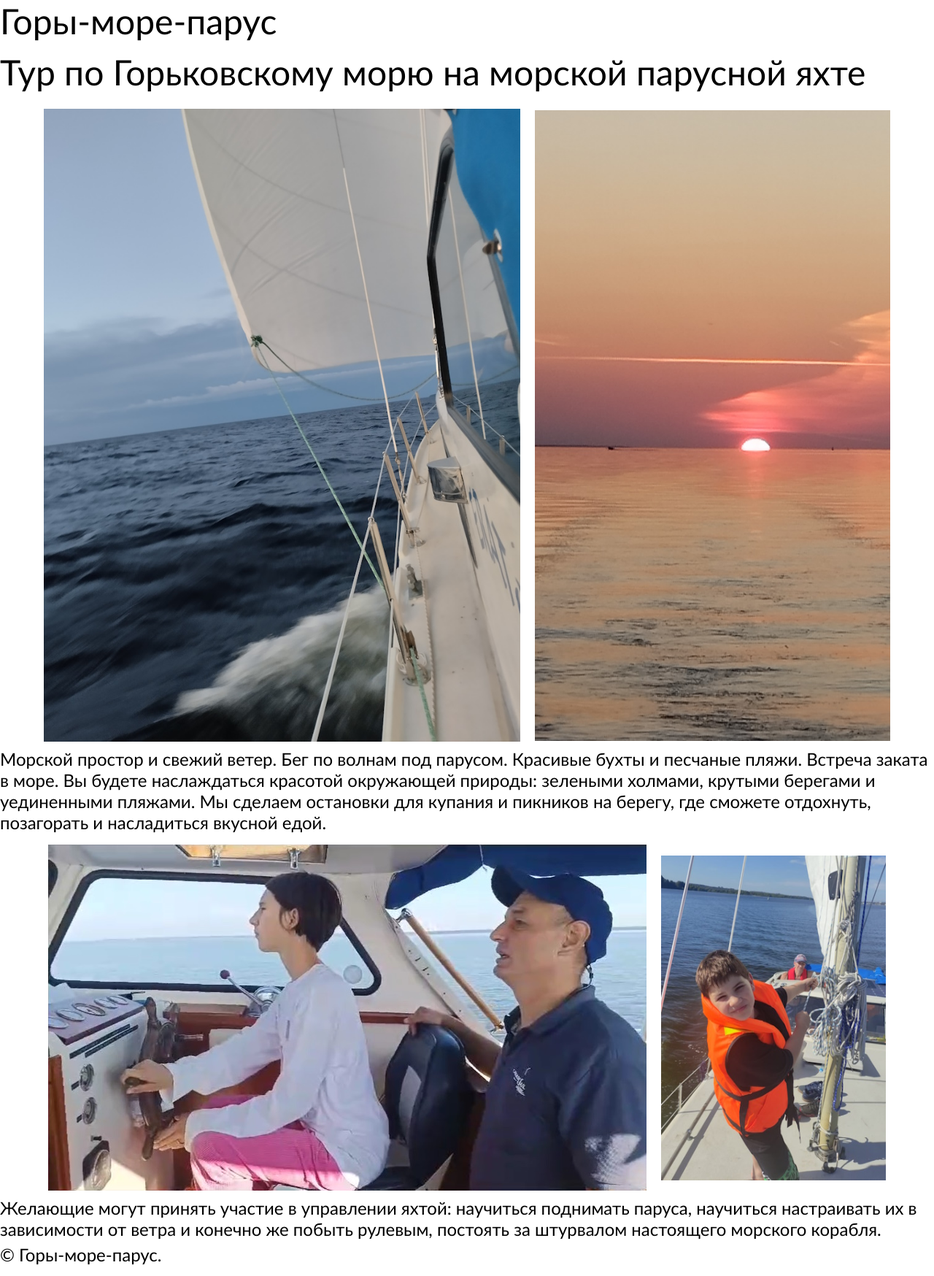
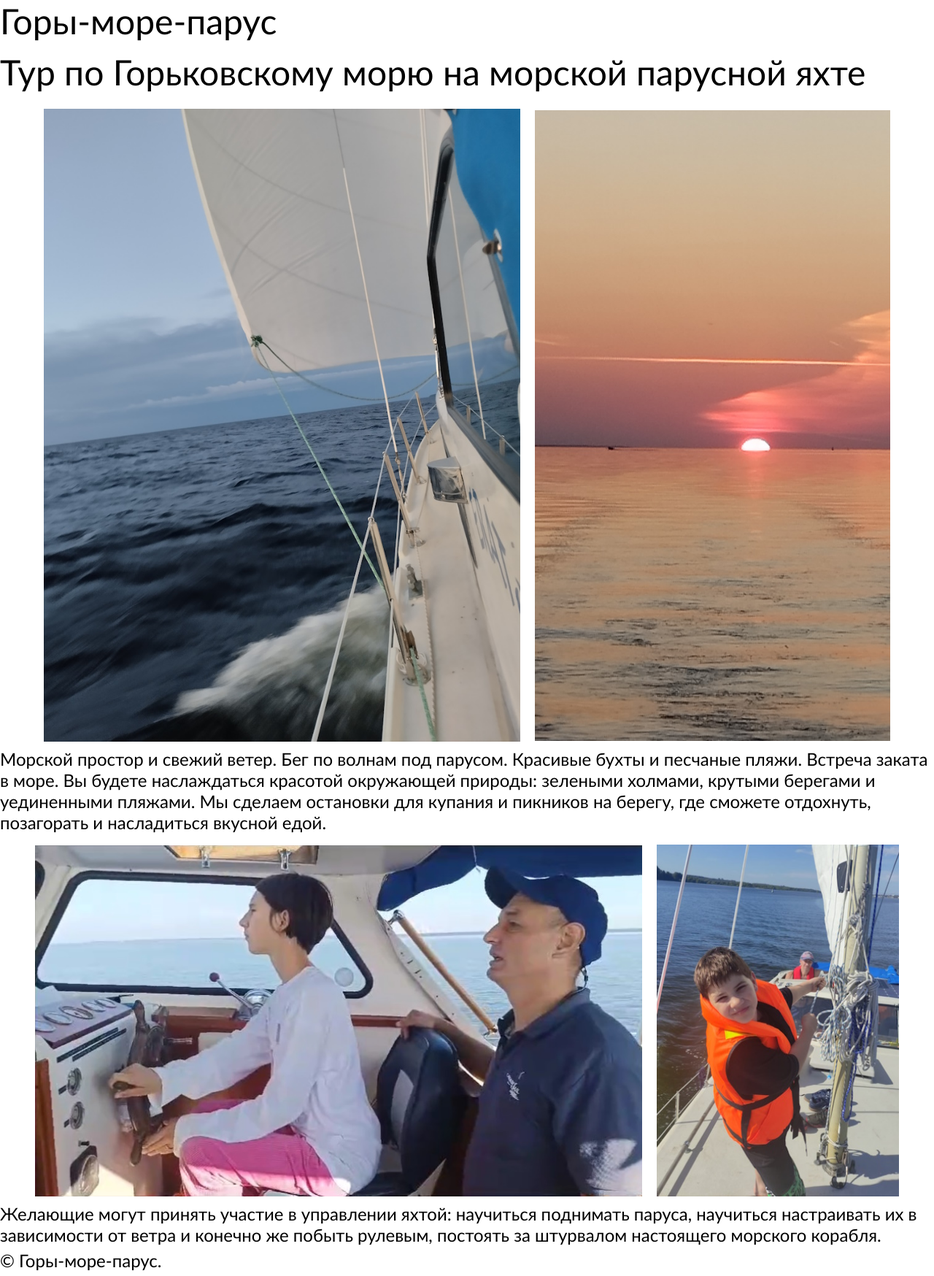
Before and after one commit to CaptainEvgeny/Volga-sail, a Jekyll site: the page built from index.md, in a window 1280 px wide. Shown: the whole page at 73% size. Built offline with Jekyll 4.4.1, drawn with Linux system fonts in a browser that asks for light colours.

Commit message:
Update index.md

```diff
--- a/index.md
+++ b/index.md
@@ -16,8 +16,8 @@ excerpt: Круизы на парусных яхтах по Горьковско
 Вы будете наслаждаться красотой окружающей природы: зелеными холмами, крутыми берегами и уединенными пляжами. Мы сделаем остановки для купания и пикников на берегу, где сможете отдохнуть, позагорать и насладиться вкусной едой.
 
 <div class="container">
-    <img src="images/photo3.jpg" alt="Яхта.Парус" width="%66">
-    <img src="images/photo4.jpg" alt="Яхта.Парус" width="24%">
+    <img src="images/photo3.jpg" alt="Яхта.Парус" width="65%">
+    <img src="images/photo4.jpg" alt="Яхта.Парус" width="26%">
 </div>
 
 Желающие могут принять участие в управлении яхтой: научиться поднимать паруса, научиться настраивать их в зависимости от ветра и конечно же побыть рулевым, постоять за штурвалом настоящего морского корабля.
```
